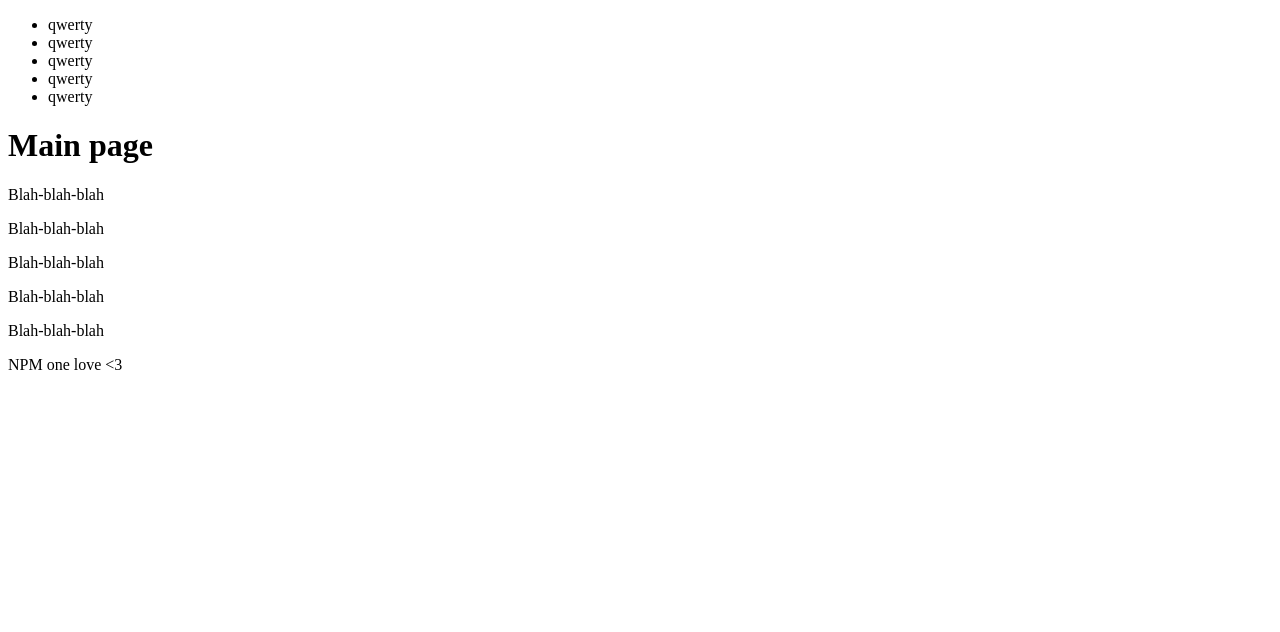
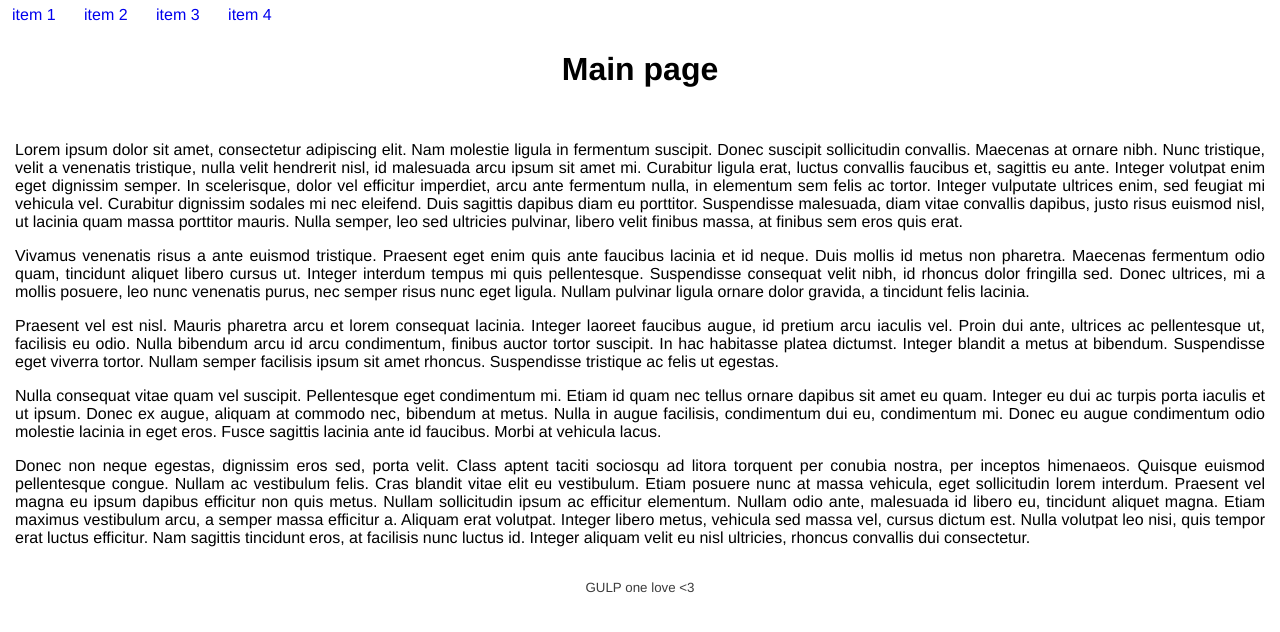
Before and after one commit to AwesomIO/simple-gulp-project, a website: page src/index.html in a window 1280 px wide. Drawn offline with nearby package versions, Linux system fonts and the light colour scheme; files that its build step writes are made by us from their sources.

Commit message:
rewrite examples code

```diff
--- a/src/index.html
+++ b/src/index.html
@@ -11,12 +11,22 @@
 @@include('./tmpl/_header.html')
 <main>
 	<h1>Main page</h1>
-	<div>
-		<p>Blah-blah-blah</p>
-		<p>Blah-blah-blah</p>
-		<p>Blah-blah-blah</p>
-		<p>Blah-blah-blah</p>
-		<p>Blah-blah-blah</p>
+	<div class="content">
+		<p>
+		Lorem ipsum dolor sit amet, consectetur adipiscing elit. Nam molestie ligula in fermentum suscipit. Donec suscipit sollicitudin convallis. Maecenas at ornare nibh. Nunc tristique, velit a venenatis tristique, nulla velit hendrerit nisl, id malesuada arcu ipsum sit amet mi. Curabitur ligula erat, luctus convallis faucibus et, sagittis eu ante. Integer volutpat enim eget dignissim semper. In scelerisque, dolor vel efficitur imperdiet, arcu ante fermentum nulla, in elementum sem felis ac tortor. Integer vulputate ultrices enim, sed feugiat mi vehicula vel. Curabitur dignissim sodales mi nec eleifend. Duis sagittis dapibus diam eu porttitor. Suspendisse malesuada, diam vitae convallis dapibus, justo risus euismod nisl, ut lacinia quam massa porttitor mauris. Nulla semper, leo sed ultricies pulvinar, libero velit finibus massa, at finibus sem eros quis erat.
+		</p>
+		<p>
+		Vivamus venenatis risus a ante euismod tristique. Praesent eget enim quis ante faucibus lacinia et id neque. Duis mollis id metus non pharetra. Maecenas fermentum odio quam, tincidunt aliquet libero cursus ut. Integer interdum tempus mi quis pellentesque. Suspendisse consequat velit nibh, id rhoncus dolor fringilla sed. Donec ultrices, mi a mollis posuere, leo nunc venenatis purus, nec semper risus nunc eget ligula. Nullam pulvinar ligula ornare dolor gravida, a tincidunt felis lacinia.
+		</p>
+		<p>
+		Praesent vel est nisl. Mauris pharetra arcu et lorem consequat lacinia. Integer laoreet faucibus augue, id pretium arcu iaculis vel. Proin dui ante, ultrices ac pellentesque ut, facilisis eu odio. Nulla bibendum arcu id arcu condimentum, finibus auctor tortor suscipit. In hac habitasse platea dictumst. Integer blandit a metus at bibendum. Suspendisse eget viverra tortor. Nullam semper facilisis ipsum sit amet rhoncus. Suspendisse tristique ac felis ut egestas.
+		</p>
+		<p>
+		Nulla consequat vitae quam vel suscipit. Pellentesque eget condimentum mi. Etiam id quam nec tellus ornare dapibus sit amet eu quam. Integer eu dui ac turpis porta iaculis et ut ipsum. Donec ex augue, aliquam at commodo nec, bibendum at metus. Nulla in augue facilisis, condimentum dui eu, condimentum mi. Donec eu augue condimentum odio molestie lacinia in eget eros. Fusce sagittis lacinia ante id faucibus. Morbi at vehicula lacus.
+		</p>
+		<p>
+		Donec non neque egestas, dignissim eros sed, porta velit. Class aptent taciti sociosqu ad litora torquent per conubia nostra, per inceptos himenaeos. Quisque euismod pellentesque congue. Nullam ac vestibulum felis. Cras blandit vitae elit eu vestibulum. Etiam posuere nunc at massa vehicula, eget sollicitudin lorem interdum. Praesent vel magna eu ipsum dapibus efficitur non quis metus. Nullam sollicitudin ipsum ac efficitur elementum. Nullam odio ante, malesuada id libero eu, tincidunt aliquet magna. Etiam maximus vestibulum arcu, a semper massa efficitur a. Aliquam erat volutpat. Integer libero metus, vehicula sed massa vel, cursus dictum est. Nulla volutpat leo nisi, quis tempor erat luctus efficitur. Nam sagittis tincidunt eros, at facilisis nunc luctus id. Integer aliquam velit eu nisl ultricies, rhoncus convallis dui consectetur.
+		</p>
 	</div>
 </main>
 @@include('./tmpl/_footer.html')
--- /dev/null
+++ b/src/scss/_reset.scss
@@ -0,0 +1,7 @@
+html,
+body,
+ul,
+ol {
+  margin:  0;
+  padding: 0;
+}
--- /dev/null
+++ b/src/scss/_variables.scss
@@ -0,0 +1,5 @@
+$font-stack: Helvetica, sans-serif;
+$primary-color: #fff;
+$primary-text-color: #333;
+$secondary-text-color: #3c3c3c;
+$standart-padding: 15px;
--- /dev/null
+++ b/src/scss/main.scss
@@ -0,0 +1,42 @@
+@import 'variables';
+@import 'reset';
+
+body {
+  font: 100% $font-stack;
+  background-color: $primary-color;
+}
+
+nav {
+  ul {
+    margin: 0;
+    padding: 0;
+    list-style: none;
+  }
+
+  li { display: inline-block; }
+
+  a {
+    display: block;
+    padding: 6px 12px;
+    text-decoration: none;
+  }
+}
+
+main{
+	h1 {
+		text-align: center;
+	}
+
+	.content {
+		padding: $standart-padding;
+		text-align: justify;
+	}
+}
+
+footer{
+	text-align: center;
+
+	small {
+		color: $secondary-text-color;
+	}
+}
--- a/src/tmpl/_footer.html
+++ b/src/tmpl/_footer.html
@@ -1 +1,3 @@
-<span>NPM one love <3</span>
+<footer>
+	<small>GULP one love <3</small>
+</footer>
--- a/src/tmpl/_head.html
+++ b/src/tmpl/_head.html
@@ -3,4 +3,5 @@
 	<title>@@meta.title</title>
 	<meta name="description" content="@@meta.description">
 	<meta name="keywords" content="@@meta.keywords">
+	<link rel="stylesheet" href="@@webRoot/css/main.min.css"/>
 </head>
--- a/src/tmpl/_header.html
+++ b/src/tmpl/_header.html
@@ -1,7 +1,10 @@
-<ul>
-	<li>qwerty</li>
-	<li>qwerty</li>
-	<li>qwerty</li>
-	<li>qwerty</li>
-	<li>qwerty</li>
-</ul>
+<header>
+	<nav>
+		<ul>
+			<li><a href="#">item 1</a></li>
+			<li><a href="#">item 2</a></li>
+			<li><a href="#">item 3</a></li>
+			<li><a href="#">item 4</a></li>
+		</ul>
+	</nav>
+</header>
```
